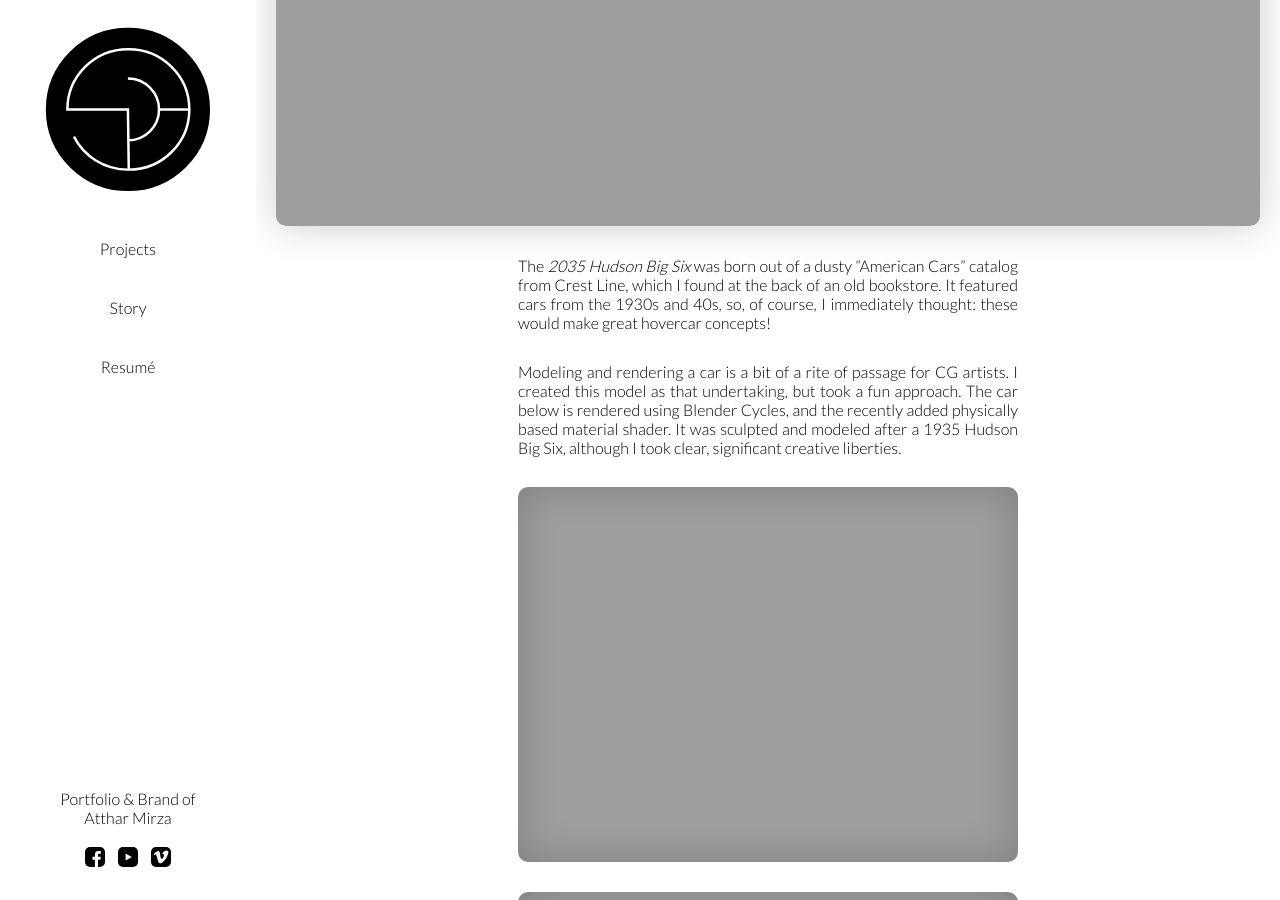
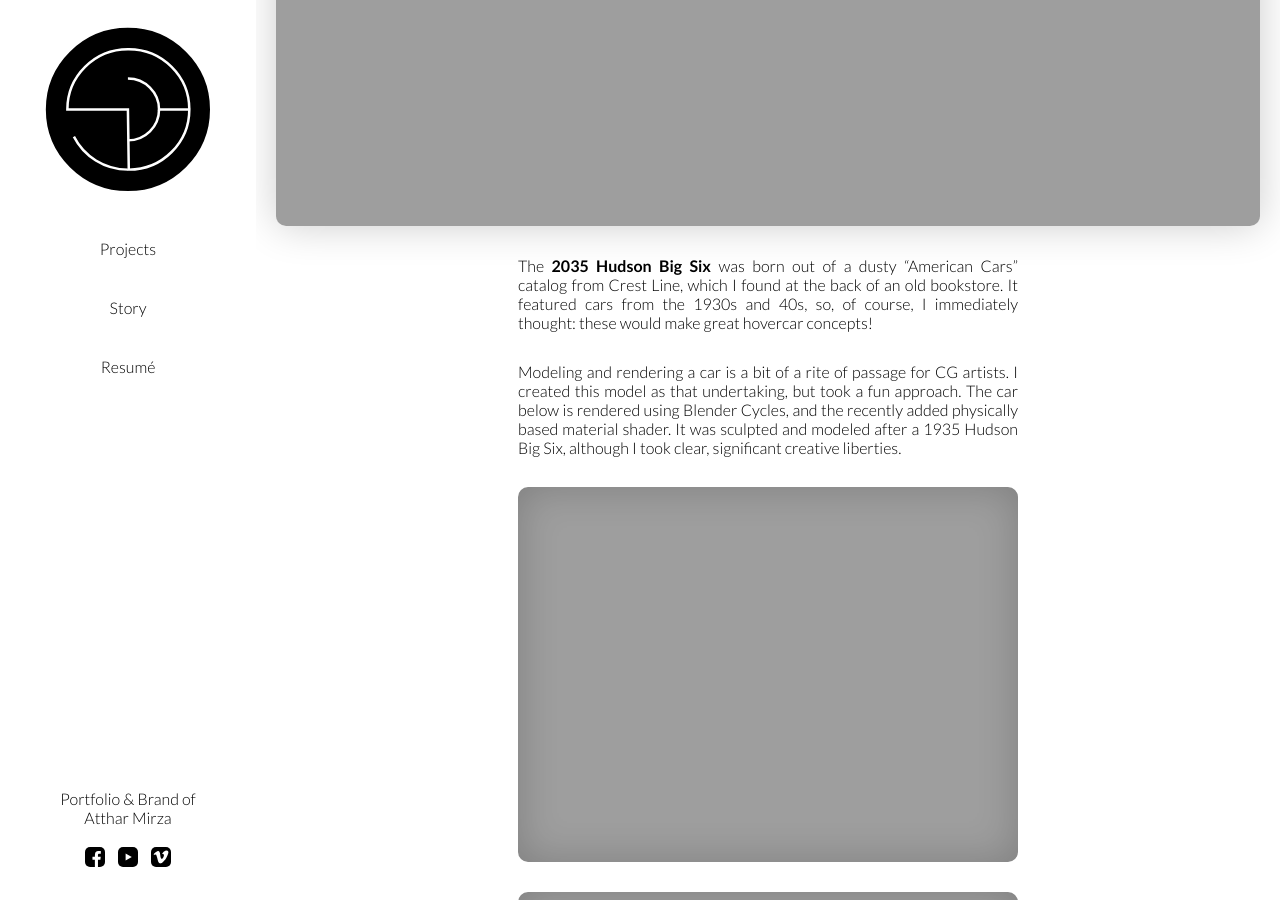
Before and after one commit to attharmirza/SittingHunWebsite, a Jekyll site: the page built from _projects/2035-hudson-big-six.markdown, in a window 1280 px wide and 900 px high, scrolled down 542 px. Built offline with Jekyll 4.4.1, drawn with Linux system fonts in a browser that asks for light colours; some web fonts are replaced.

Commit message:
Updated 2035 Hudson Big Six

```diff
--- a/_projects/2035-hudson-big-six.markdown
+++ b/_projects/2035-hudson-big-six.markdown
@@ -9,14 +9,14 @@
   from the 1930s and 40s, so, of course, I immediately thought that these would make
   great hovercar concepts!
 cover-image: "/uploads/2035HudsonBigSix_BirdsEye_CC.png"
-primary-asset: "/uploads/2035HudsonBigSix_Grill.png"
+primary-asset: "/uploads/2035HudsonBigSix_Master.png"
 info:
-- type: Image
-  asset: "/uploads/2035HudsonBigSix_Master.png"
-  style: Left
 - type: Image
   asset: "/uploads/2035HudsonBigSix_BirdsEye.png"
   style: Right
+- type: Image
+  asset: "/uploads/2035HudsonBigSix_Grill.png"
+  style: Left
 - type: Image
   asset: "/uploads/2035HudsonBigSix_Cockpit.png"
   style: Float
@@ -34,6 +34,6 @@
   style:
 ---
 
-The *2035 Hudson Big Six* was born out of a dusty "American Cars" catalog from Crest Line, which I found at the back of an old bookstore. It featured cars from the 1930s and 40s, so, of course, I immediately thought: these would make great hovercar concepts!
+The **2035 Hudson Big Six** was born out of a dusty "American Cars" catalog from Crest Line, which I found at the back of an old bookstore. It featured cars from the 1930s and 40s, so, of course, I immediately thought: these would make great hovercar concepts!
 
 Modeling and rendering a car is a bit of a rite of passage for CG artists. I created this model as that undertaking, but took a fun approach. The car below is rendered using Blender Cycles, and the recently added physically based material shader. It was sculpted and modeled after a 1935 Hudson Big Six, although I took clear, significant creative liberties.
```
